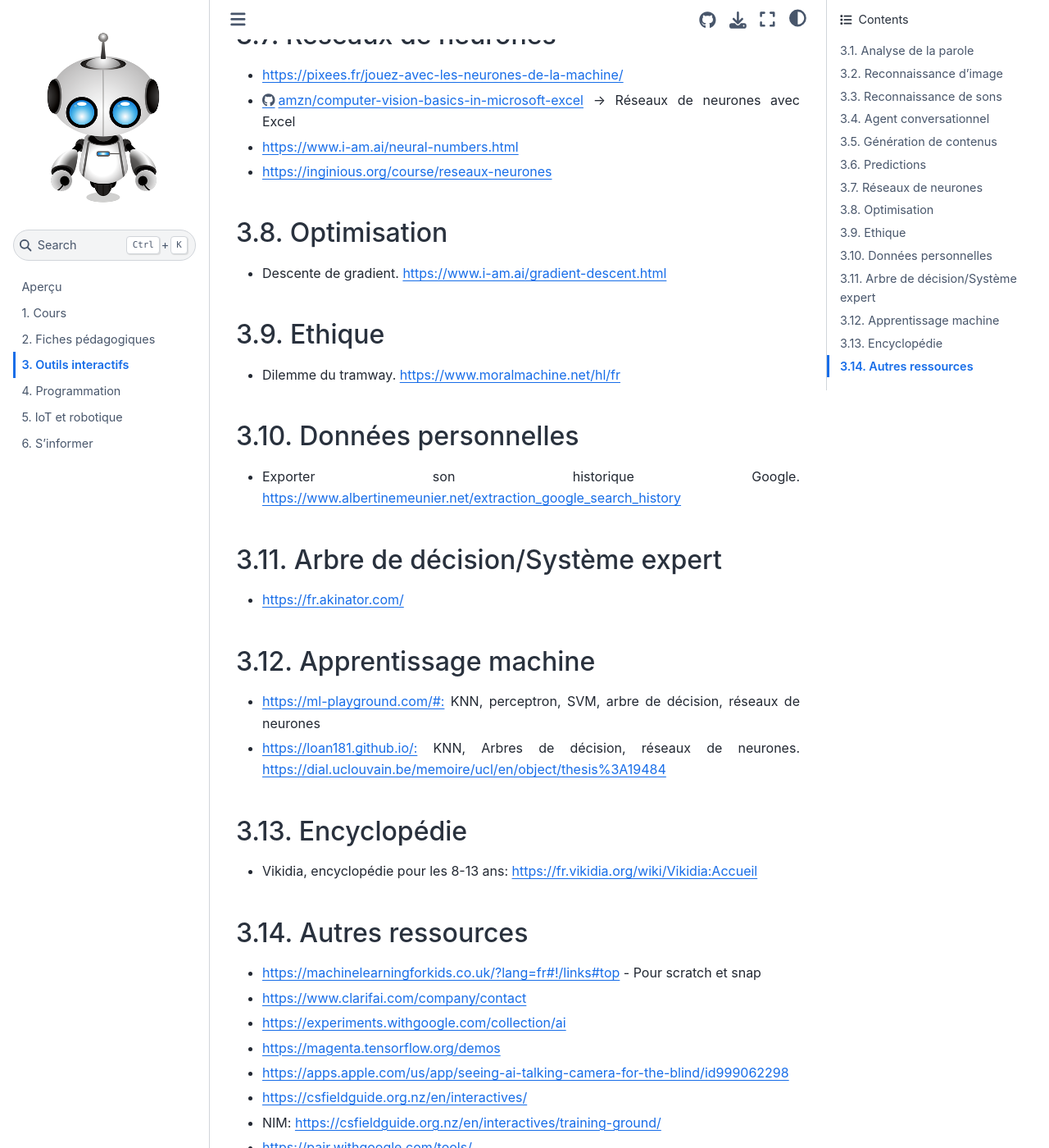
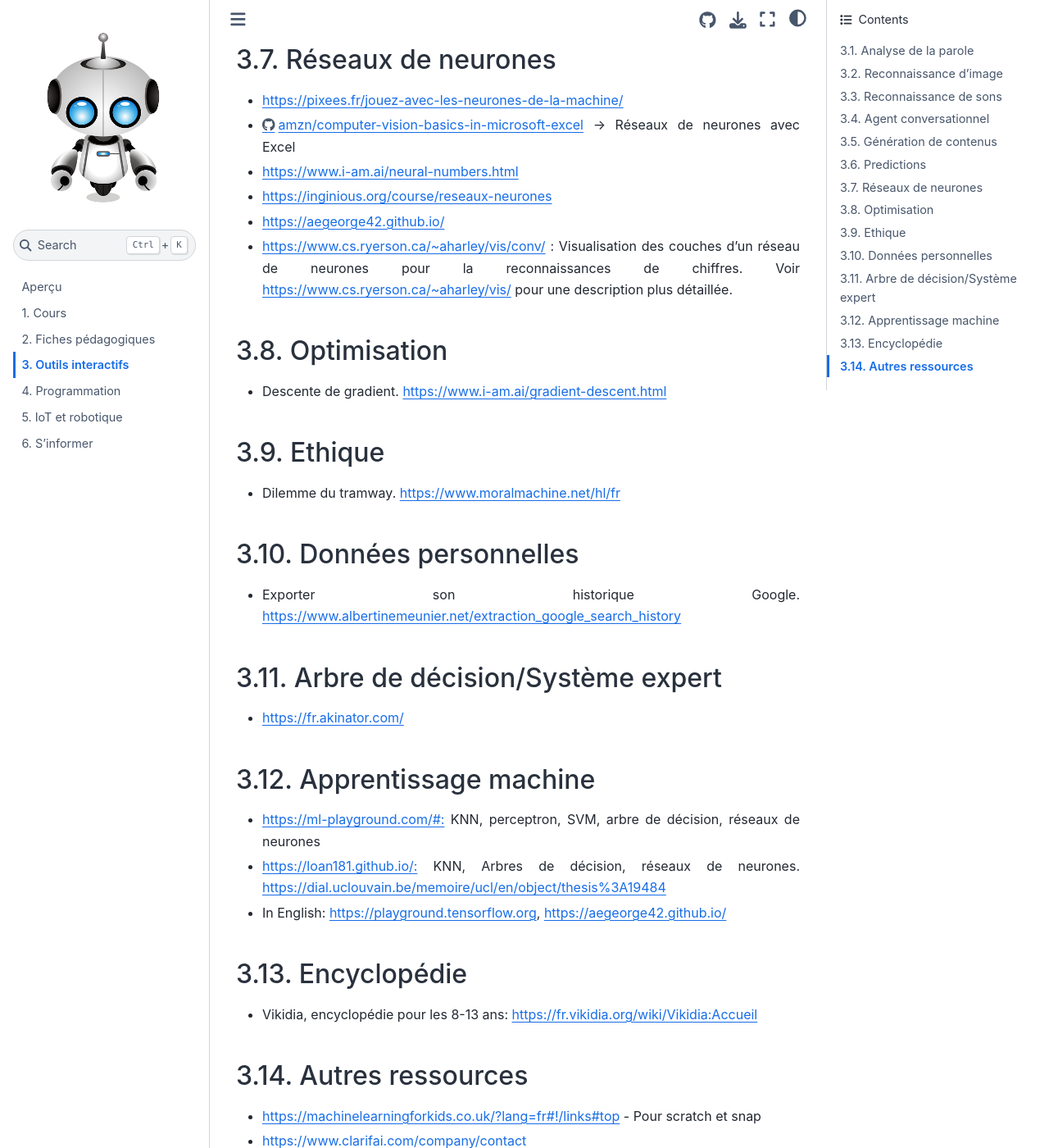
Before and after one commit to lascientotheque/ressources-ia, a Jupyter Book: the page built from Contenu/Demo_En_Ligne.md, in a window 1280 px wide and 1400 px high, scrolled down 2312 px. Shown: the whole window at 82% size. Built offline with Jupyter Book 1.0.4 settings and Sphinx 7.4.7 and the Sphinx Book theme 1.1.4, drawn with Linux system fonts in a browser that asks for light colours; some of the changed text lies outside the part shown.

Commit message:
Ajout liens

```diff
--- a/Contenu/Demo_En_Ligne.md
+++ b/Contenu/Demo_En_Ligne.md
@@ -56,7 +56,7 @@
 
 * Générateur de visage de chats: https://simoninithomas.github.io/CatDCGAN/
 
-
+* https://thisxdoesnotexist.com/
 
 ## Predictions
 
@@ -71,6 +71,9 @@
 * https://github.com/amzn/computer-vision-basics-in-microsoft-excel -> Réseaux de neurones avec Excel
 * https://www.i-am.ai/neural-numbers.html
 * https://inginious.org/course/reseaux-neurones
+* https://aegeorge42.github.io/
+* https://www.cs.ryerson.ca/~aharley/vis/conv/ : Visualisation des couches d'un réseau de neurones pour la reconnaissances de chiffres. Voir https://www.cs.ryerson.ca/~aharley/vis/ pour une description plus détaillée.
+
 
 ## Optimisation
 
@@ -93,6 +96,7 @@
 
 * https://ml-playground.com/#: KNN, perceptron, SVM, arbre de décision, réseaux de neurones
 * https://loan181.github.io/: KNN, Arbres de décision, réseaux de neurones. https://dial.uclouvain.be/memoire/ucl/en/object/thesis%3A19484
+* In English: https://playground.tensorflow.org, https://aegeorge42.github.io/
 
 ## Encyclopédie
 
```
